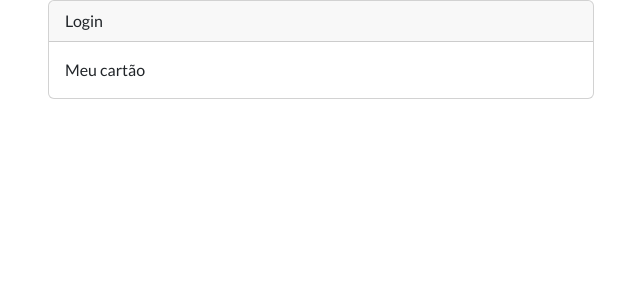
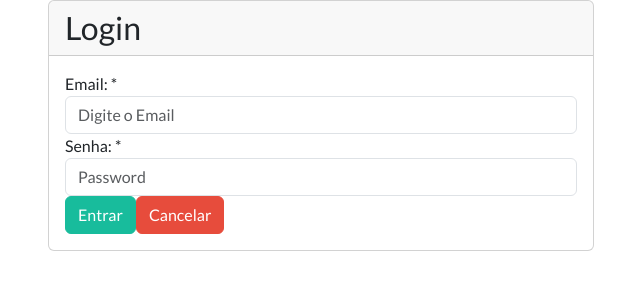
Before and after one commit to wilembergson/minhas-financas-frontend, a React (Create React App) app: page / in a window 1280 px wide. Shown: the top 300 px of the page, without its empty margins (334-974 px from the left). Built offline with nearby package versions, Linux system fonts and the light colour scheme; the HTML template or start-up script is replaced by a standard one.

Commit message:
Formulario de login

```diff
--- a/src/views/components/Cards.jsx
+++ b/src/views/components/Cards.jsx
@@ -1,9 +1,9 @@
-import Ract from 'react'
+
 
 export default function Card(props){
     return(
         <div className="card mb-3">
-            <div className="card-header">{props.title}</div>
+            <h3 className="card-header">{props.title}</h3>
             <div className="card-body">
                 {props.children}
             </div>
--- /dev/null
+++ b/src/views/components/FormGroup.jsx
@@ -0,0 +1,10 @@
+import React from 'react'
+
+export default function FormGroup(props){
+    return(
+        <div className="form-group">
+            <label htmlFor={props.htmlFor}>{props.label}</label>
+            {props.children}
+        </div>
+    )
+}
--- a/src/views/login.jsx
+++ b/src/views/login.jsx
@@ -1,14 +1,51 @@
-import React from 'react'
+import React, { useState } from 'react'
 import Card from './components/Cards'
+import FormGroup from './components/FormGroup'
 
 export default function Login(){
+
+    const [email, setEmail] = useState('')
+    const [senha, setSenha] = useState('')
+
+    function entrar(){
+        console.log('Email: ', email)
+        console.log('Senha: ', senha)
+    }
+
     return(
         <div className="container">
             <div className="row">
                 <div className="col-md-6" style={{position:'relative', left: '300px'}}>
                     <div className="bs-docs-section">
                         <Card title="Login">
-                            Meu cartão
+                            <div className="row">
+                                <div className="col-lg-12">
+                                    <div className="bs-component">
+                                        <fieldset>
+                                            <FormGroup label="Email: *" htmlFor="exampleInputEmail1">
+                                                <input type="email"
+                                                    value={email}
+                                                     onChange={e => setEmail(e.target.value)}
+                                                    className="form-control"
+                                                    id="exampleInputEmail1"
+                                                    aria-describedby="emailHelp"
+                                                    placeholder="Digite o Email"/>
+                                            </FormGroup>
+
+                                            <FormGroup label="Senha: *" htmlFor="exampleInputPassword1">
+                                                <input type="password"
+                                                value={senha}
+                                                onChange={e => setSenha(e.target.value)}
+                                                className="form-control" id="exampleInputPassword1" aria-describedby="emailHelp" placeholder="Password"/>
+                                            </FormGroup>
+
+                                            <button className="btn btn-success" onClick={entrar}>Entrar</button>
+                                            <button className="btn btn-danger">Cancelar</button>
+
+                                        </fieldset>
+                                    </div>
+                                </div>
+                            </div>
                         </Card>
                     </div>
                 </div>
```
